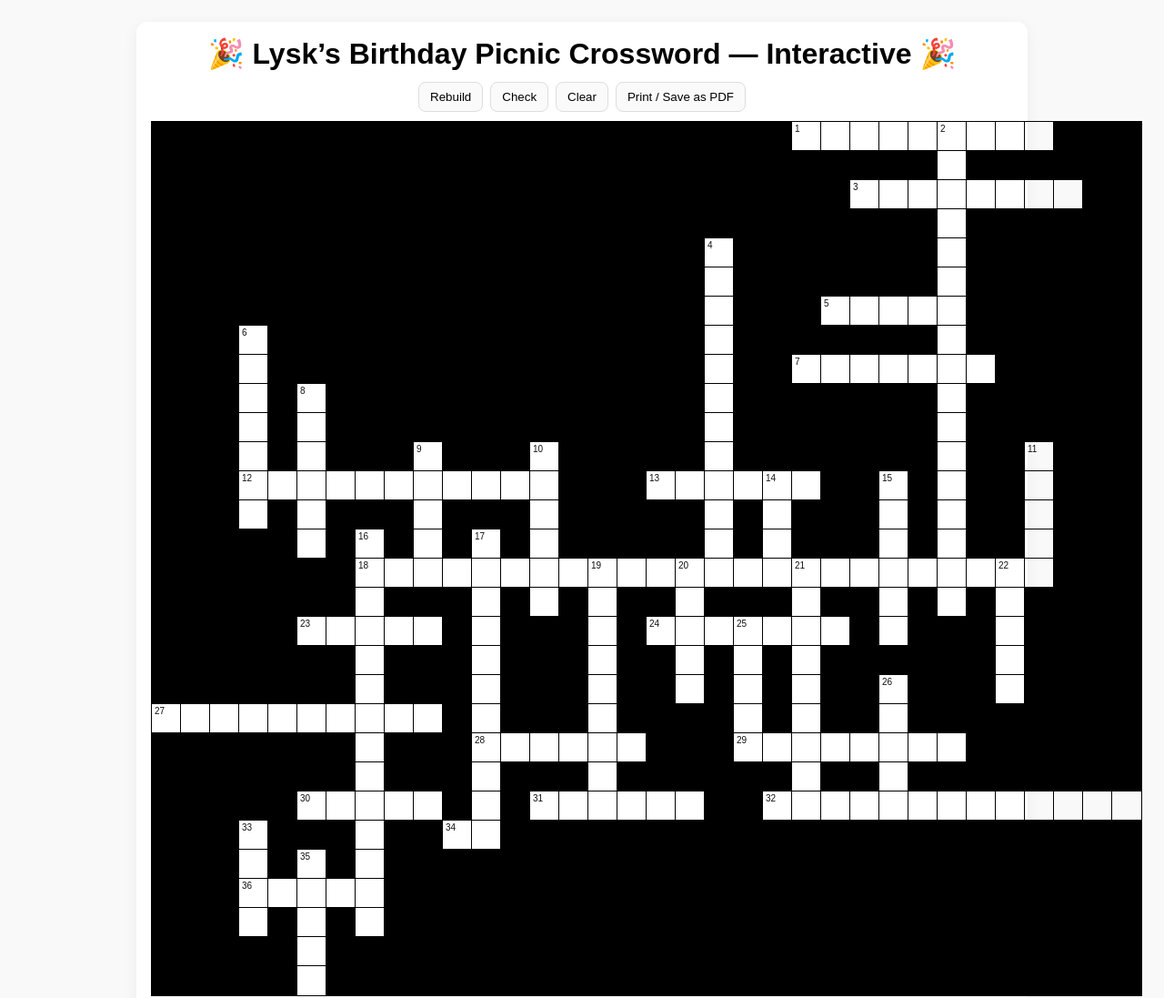
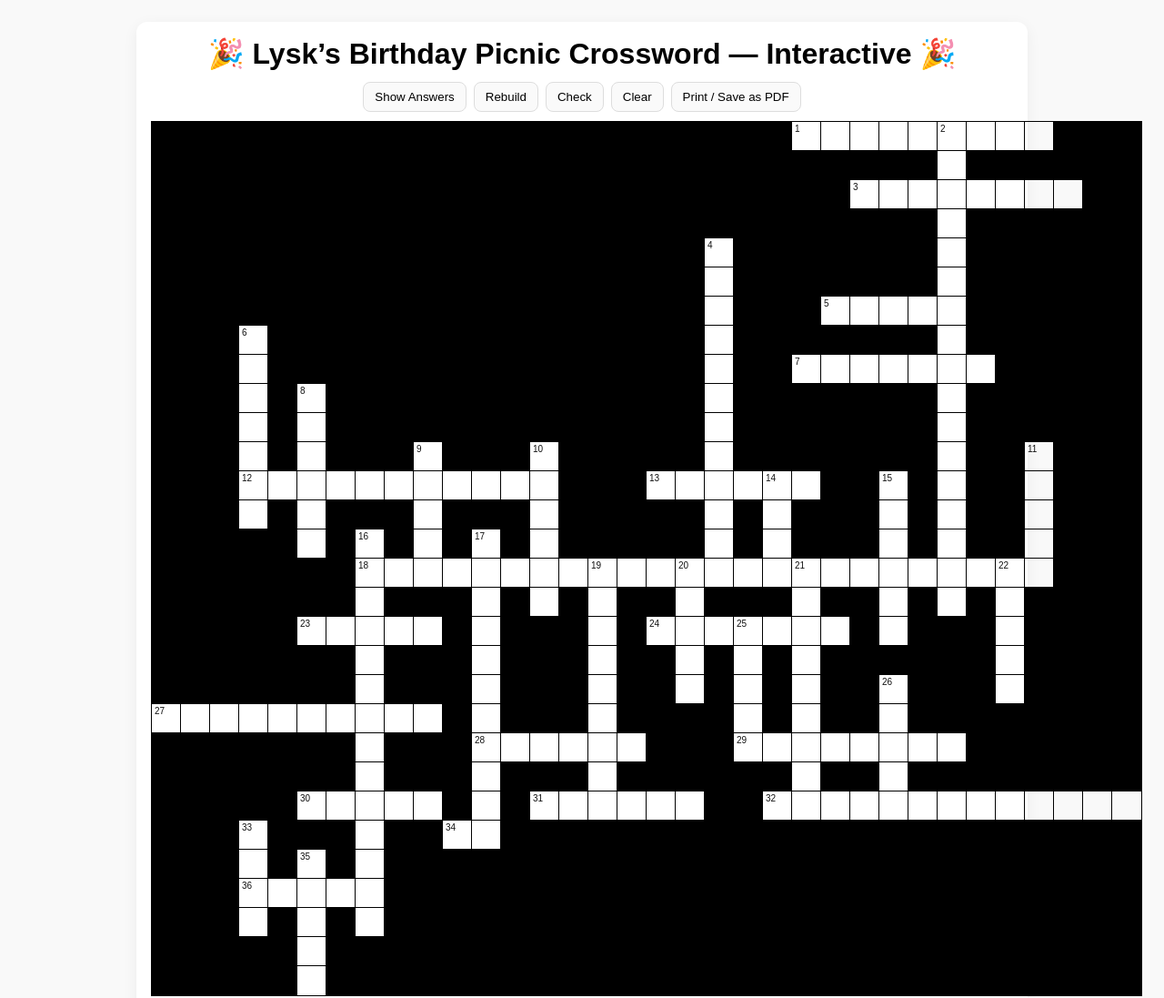
Before and after one commit to elw33/30thcrossword, a plain HTML site: page index.html in a window 1280 px wide. Shown: the top 1097 px of the page at 91% size. Drawn offline with Linux system fonts and the light colour scheme.

Commit message:
Update index.html

```diff
--- a/index.html
+++ b/index.html
@@ -35,6 +35,7 @@
   <div class="wrap">
     <h1>🎉 Lysk’s Birthday Picnic Crossword — Interactive 🎉</h1>
     <div class="controls">
+      <button id="toggleAnswers">Show Answers</button>
       <button id="rebuild">Rebuild</button>
       <button id="check">Check</button>
       <button id="clear">Clear</button>
```
